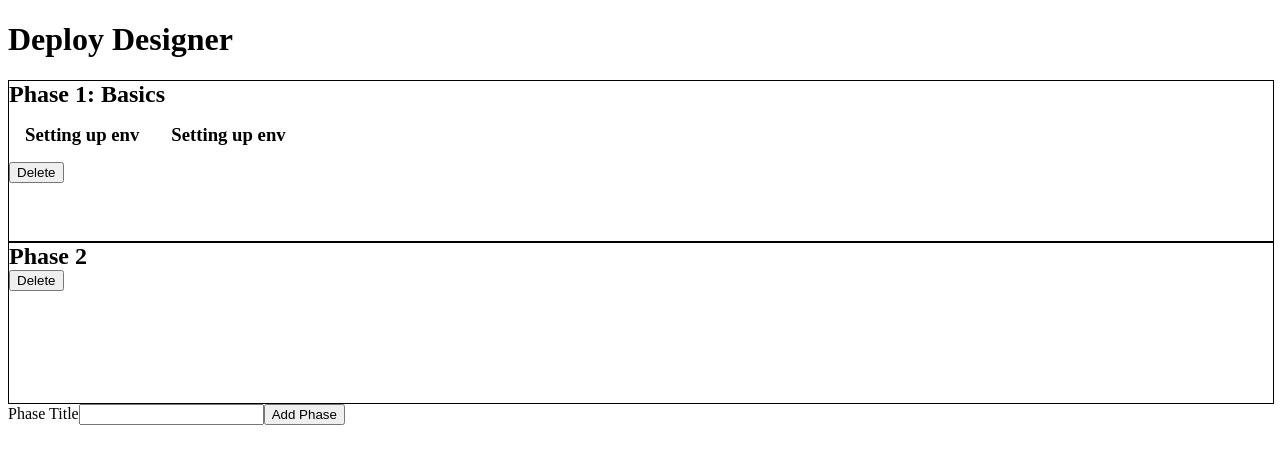
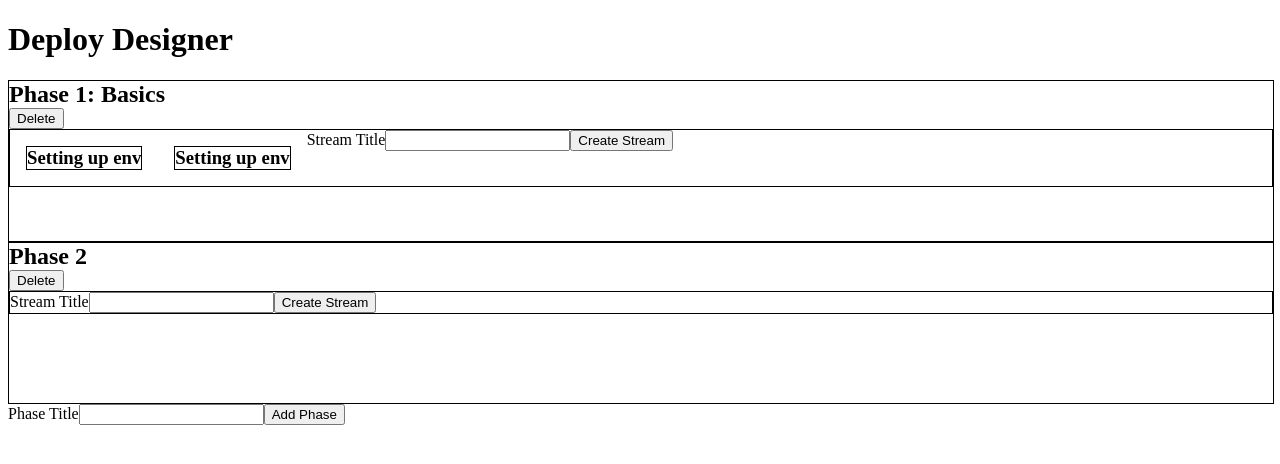
Before and after one commit to MostlyFocusedMike/deploy-designer, a React app: page / in a window 1280 px wide. Shown: the top 464 px of the page. Built offline with nearby package versions, Linux system fonts and the light colour scheme.

Commit message:
add rough stream

```diff
--- a/src/adapters/data.js
+++ b/src/adapters/data.js
@@ -9,6 +9,7 @@ export default {
                     id: '7ff2f9fc-5c93-4e40-842d-4cf90da7e28e',
                     position: 0,
                     title: 'Setting up env',
+                    phaseId: '843e2240-8d46-45b2-96f6-cbce4c9a48f6',
                     tickets: [
                         {
                             id: '8ff2f9fc-5c93-4e40-842d-4cf90da7e28e',
@@ -30,6 +31,7 @@ export default {
                     id: '6fb2f9fc-5c93-4e40-842d-4cf90da7e28e',
                     position: 0,
                     title: 'Setting up env',
+                    phaseId: '843e2240-8d46-45b2-96f6-cbce4c9a48f6',
                     tickets: [
                         {
                             id: '6ff2f9fc-5c93-4e49-842d-4cf90da7e28e',
@@ -50,7 +52,7 @@ export default {
             ]
         },
         {
-            id: '6ff2f9fc-5c93-4e40-842d-4cf90daaa28e',
+            id: '26c80db9-6cd7-4287-8730-e701abbe33a5',
             title: 'Phase 2',
             position: 1,
             streams: []
--- a/src/adapters/main.js
+++ b/src/adapters/main.js
@@ -1,6 +1,6 @@
 import data from "./data";
 import { v4 as uuidv4 } from 'uuid';
-console.log(uuidv4()); // ⇨ '9b1deb4d-3b7d-4bad-9bdd-2b0d7b3dcb6d'
+
 const mainAdapter = {
     getAll: async () => {
         return JSON.parse(localStorage.getItem('mockDb'));
@@ -20,9 +20,21 @@ const mainAdapter = {
     deletePhase: async (id) => {
         const { phases } = JSON.parse(localStorage.getItem('mockDb'));
         const newPhases = phases.filter(phase => phase.id !== id);
-        console.log('newPhases: ', newPhases);
         localStorage.setItem('mockDb', JSON.stringify({phases: newPhases}));
-    }
+    },
+    createStream: async (title, phaseId) => {
+        const { phases } = JSON.parse(localStorage.getItem('mockDb'));
+        const [phase] = phases.filter(phase => phase.id === phaseId);
+        const newStream = {
+            id: uuidv4(),
+            title,
+            position: phase.streams.length,
+            phaseId,
+        }
+        phase.streams.push(newStream)
+        localStorage.setItem('mockDb', JSON.stringify({phases}));
+        return newStream;
+    },
 }
 
 export default mainAdapter;
--- a/src/components/Phase.js
+++ b/src/components/Phase.js
@@ -2,13 +2,12 @@ import React, { useEffect, useState } from 'react';
 import Streams from './Streams';
 
 const Phase = ({phase, handleDeletePhase}) => {
-    console.log('I render: ');
     return <li className='phase'>
         <h2>{phase.title}</h2>
-        <Streams streams={phase.streams} />
         <form>
             <button onClick={handleDeletePhase} data-id={phase.id}>Delete</button>
         </form>
+        <Streams startingStreams={phase.streams} phaseId={phase.id} />
     </li>
 }
 
--- a/src/components/Phases.js
+++ b/src/components/Phases.js
@@ -1,7 +1,7 @@
 import React, { useEffect, useState, useCallback } from 'react';
 import mainAdapter from '../adapters/main';
 import Phase from './Phase';
-console.log(self.crypto.randomUUID());
+
 const Phases = () => {
     const [phases, setPhases] = useState(null);
     const [phaseTitle, setPhaseTitle] = useState('')
@@ -26,8 +26,8 @@ const Phases = () => {
     const handleChange = (e) => {
         setPhaseTitle(e.target.value);
     }
-    console.log('phases: ', phases);
-    return <div>
+
+return <div>
         <ol>
         {
             phases && phases.map(phase => {
--- a/src/components/Streams.js
+++ b/src/components/Streams.js
@@ -1,14 +1,31 @@
 import React, { useEffect, useState } from 'react';
+import mainAdapter from '../adapters/main';
 import Stream from './Stream';
 
-const Streams = ({streams}) => {
-    return <ol id='streams'>
+const Streams = ({startingStreams, phaseId}) => {
+    const [streams, setStreams] = useState(startingStreams);
+
+    const handleAddStream = async (e) => {
+        e.preventDefault();
+        console.log('phaseId: ', phaseId);
+        const newStream = await mainAdapter.createStream('test', phaseId);
+        setStreams(streams => [...streams, newStream])
+    }
+
+    return <div id='streams-container'>
+        <ol id='streams'>
         {
             streams && streams.map(stream => {
                 return <Stream stream={stream} key={stream.id} />
             })
         }
-    </ol>
+        </ol>
+        <form>
+            <label htmlFor='stream-title'>Stream Title</label>
+            <input id='stream-title'/>
+            <button onClick={handleAddStream}>Create Stream</button>
+        </form>
+    </div>
 }
 
 export default Streams;
--- a/src/styles.scss
+++ b/src/styles.scss
@@ -17,12 +17,18 @@ li {
     }
 }
 
+#streams-container {
+    border: 0.1rem solid black;
+    display: flex;
+}
+
 #streams {
     display: flex;
 }
 
 .stream {
     margin: 1rem;
+    border: 0.1rem solid black;
     h3 {
         margin: 0;
     }
```
